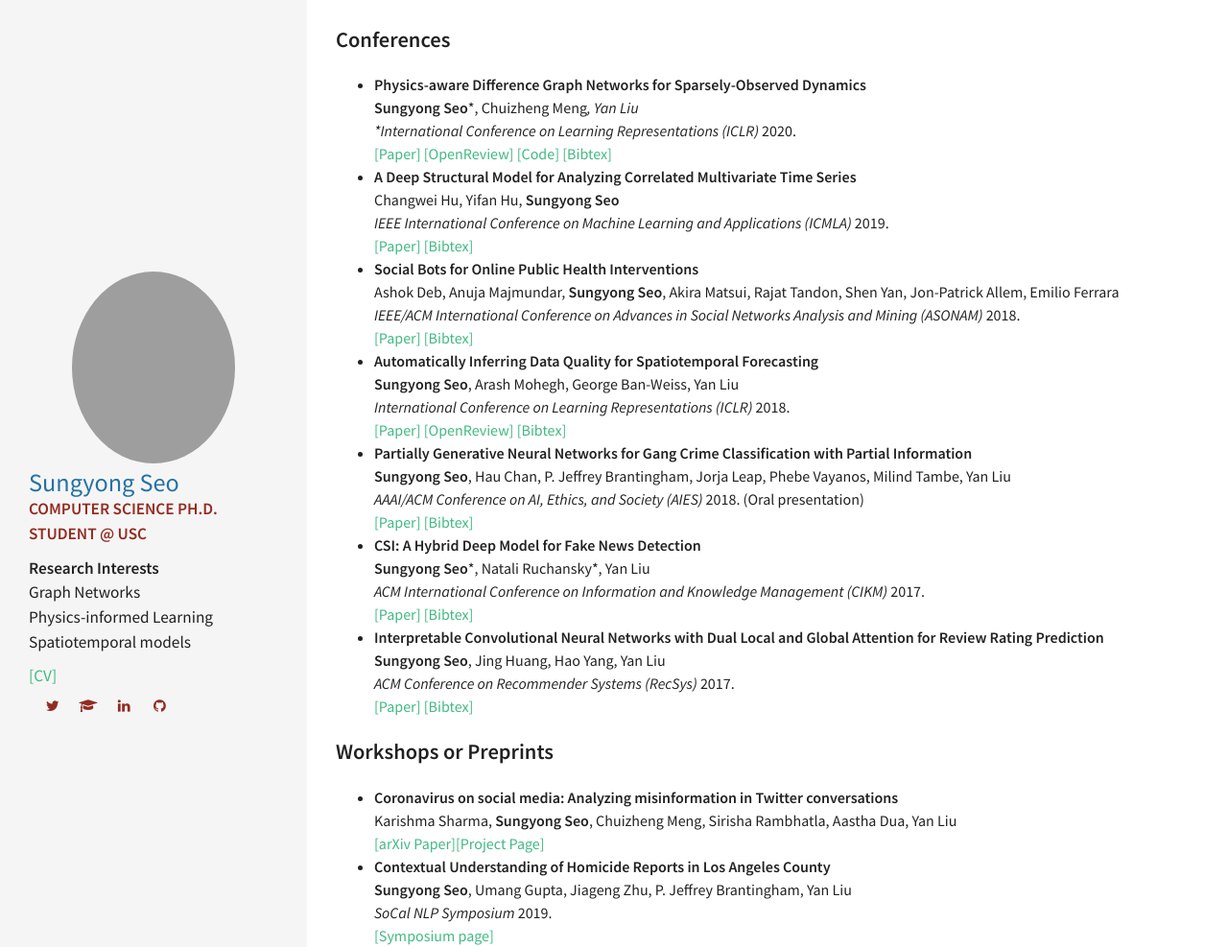
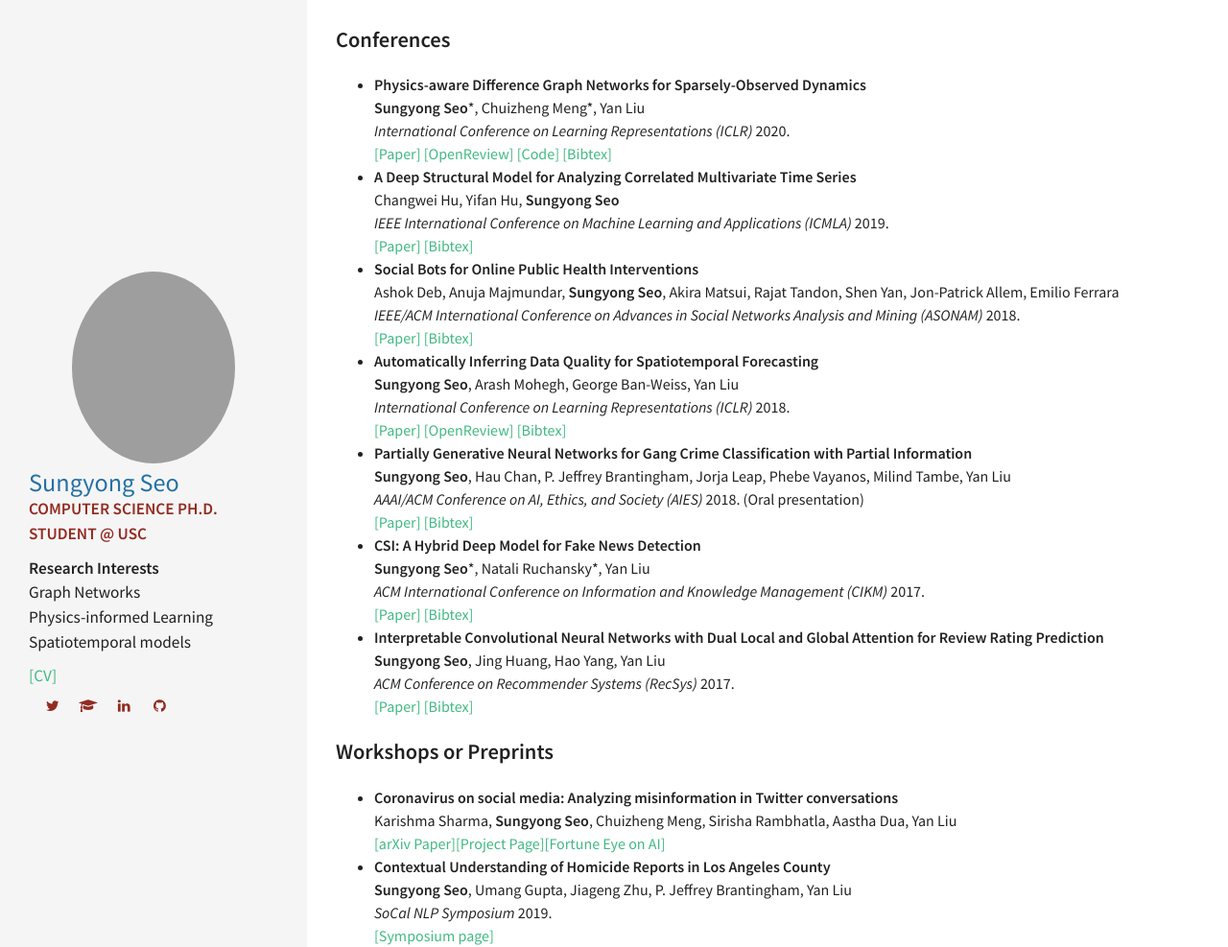
Before and after one commit to sungyongs/sungyongs.github.io, a Jekyll site: the page built from index.md, in a window 1280 px wide. Shown: the part 956-1943 px from the top of the page at 96% size. Built offline with Jekyll 4.4.1, drawn with Linux system fonts in a browser that asks for light colours.

Commit message:
added fortune article on corona work

```diff
--- a/index.md
+++ b/index.md
@@ -27,7 +27,7 @@ More specifically, my research mainly focuses on principled techniques for extra
 ## Publications
 ### Conferences
 - **Physics-aware Difference Graph Networks for Sparsely-Observed Dynamics**<br>
-**Sungyong Seo**\*, Chuizheng Meng*, Yan Liu<br>
+**Sungyong Seo**\*, Chuizheng Meng\*, Yan Liu<br>
 *International Conference on Learning Representations (ICLR)* 2020.<br>
 [\[Paper\]](https://openreview.net/pdf?id=r1gelyrtwH) [\[OpenReview\]](https://openreview.net/forum?id=r1gelyrtwH) [\[Code\]](https://github.com/USC-Melady/ICLR2020-PADGN) [\[Bibtex\]](https://raw.githubusercontent.com/sungyongs/sungyongs.github.io/master/bibtex/seo2020physicsaware)
 <!-- - **Network Inference from a Mixture of Diffusion Models**<br>
@@ -60,7 +60,7 @@ Ashok Deb, Anuja Majmundar, **Sungyong Seo**, Akira Matsui, Rajat Tandon, Shen Y
 ### Workshops or Preprints
 - **Coronavirus on social media: Analyzing misinformation in Twitter conversations**<br>
 Karishma Sharma, **Sungyong Seo**, Chuizheng Meng, Sirisha Rambhatla, Aastha Dua, Yan Liu<br>
-[\[arXiv Paper\]](https://arxiv.org/abs/2003.12309)[\[Project Page\]](https://usc-melady.github.io/COVID-19-Tweet-Analysis/index.html)
+[\[arXiv Paper\]](https://arxiv.org/abs/2003.12309)[\[Project Page\]](https://usc-melady.github.io/COVID-19-Tweet-Analysis/index.html)[\[Fortune Eye on AI\]](https://fortune.com/2020/04/28/coronavirus-artificial-intelligence-white-house/)
 - **Contextual Understanding of Homicide Reports in Los Angeles County**<br>
 **Sungyong Seo**, Umang Gupta, Jiageng Zhu, P. Jeffrey Brantingham, Yan Liu<br>
 *SoCal NLP Symposium* 2019.<br>
```
